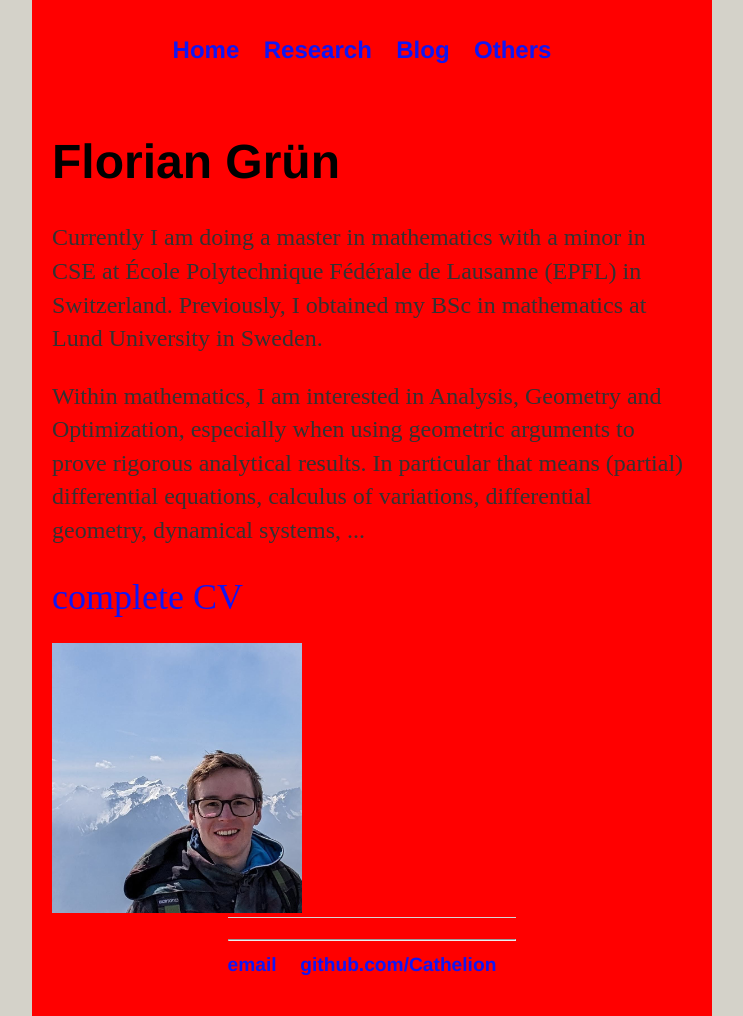
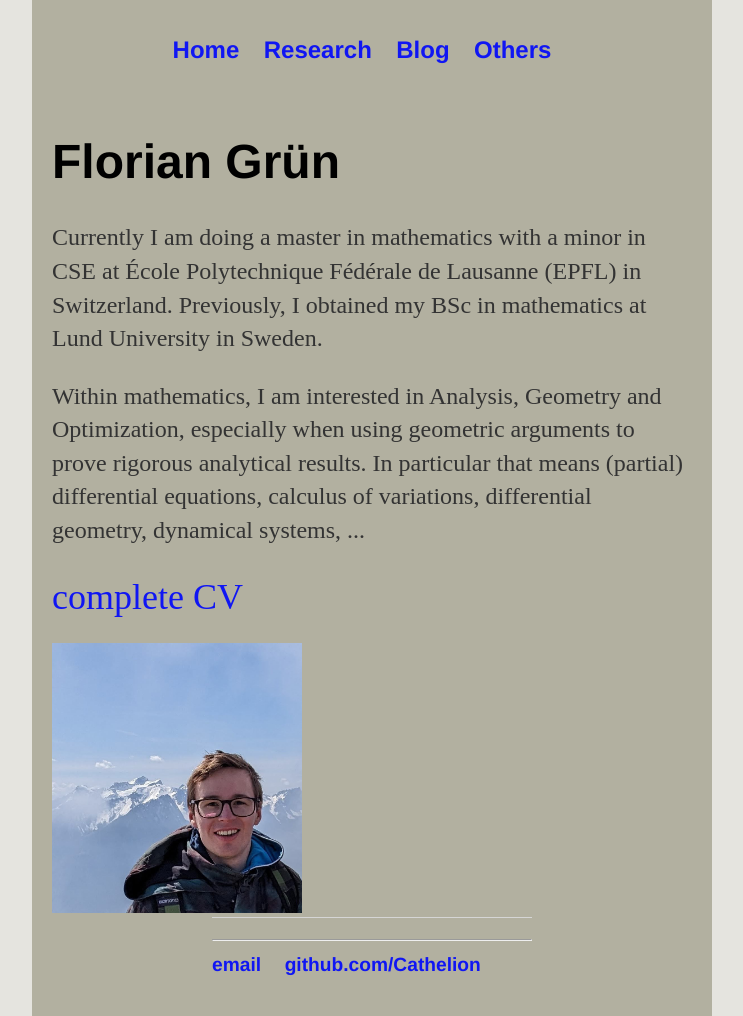
Before and after one commit to Cathelion/Cathelion.github.io, a Jekyll site: the page built from index.html, in a window 1280 px wide. Shown: the whole page, without its empty margins (268-1011 px from the left). Built offline with Jekyll 4.4.1, drawn with Linux system fonts in a browser that asks for light colours.

Commit message:
Update main.css

```diff
--- a/css/main.css
+++ b/css/main.css
@@ -1,6 +1,6 @@
 body {
    margin: 0;
-   background-color: hsl(50 33% 25% / 0.25);
+   background-color: hsl(50 33% 25% / 0.15);
    display: flex;
    justify-content: center;
    align-items: center;
@@ -9,7 +9,7 @@ body {
 
 .main-wrapper {
    width: 50%;
-   background-color: red;
+   background-color: hsl(50 33% 25% / 0.35);
    padding: 20px;
    display: flex;
    flex-direction: column; /* Stack navigation, content, and footer vertically */
@@ -54,6 +54,7 @@ p {
     color: #333;
 }
 footer {
+   width: 50%;
     border-top: 1px solid #d5d5d5;
     font-size: .8em;
 }
```
